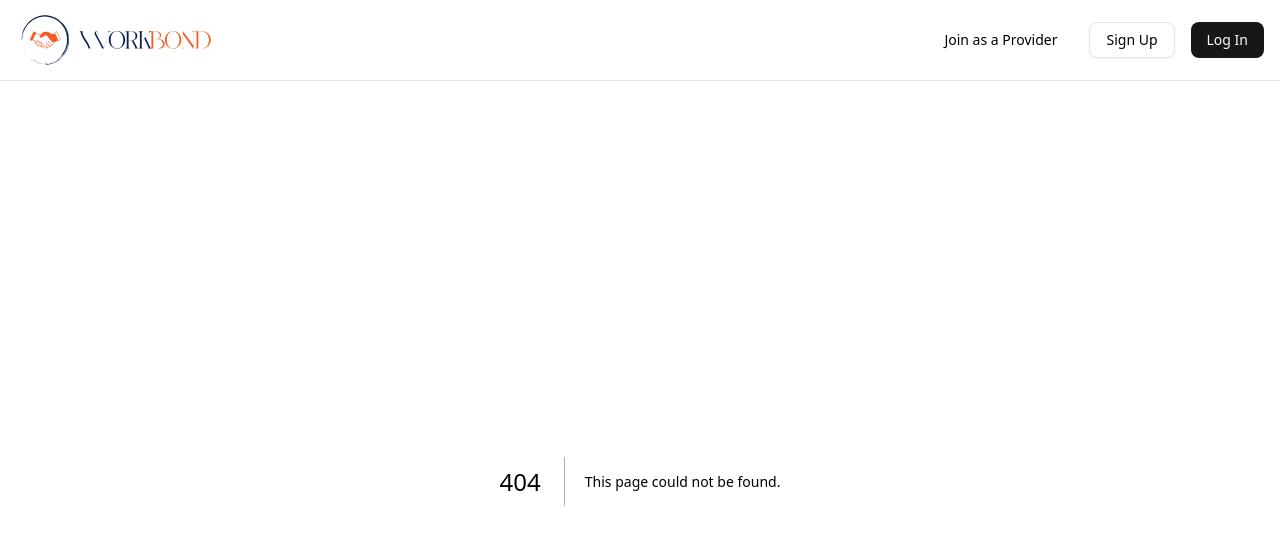
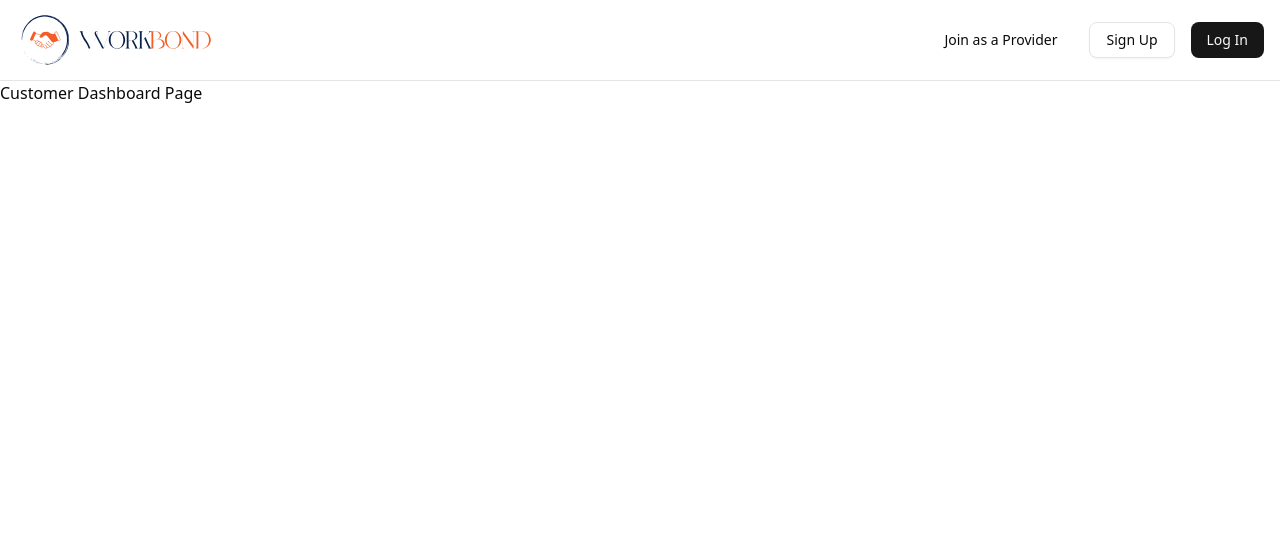
Before and after one commit to abimohan-31/WorkBond-client, a Next.js app: page /customer/dashboard in a window 1280 px wide. Before the commit this address had no page. Shown: the top 544 px of the page. Built offline with nearby package versions, Linux system fonts and the light colour scheme.

Commit message:
dashboard pages add for admin and customer roles

```diff
--- /dev/null
+++ b/src/app/admin/dashboard/page.tsx
@@ -0,0 +1,7 @@
+export default function AdminDashboard() {
+  return (
+    <div>
+      <h1>Admin Dashboard Page</h1>
+    </div>
+  );
+}
--- /dev/null
+++ b/src/app/customer/dashboard/page.tsx
@@ -0,0 +1,7 @@
+export default function CustomerDashboard() {
+  return (
+    <div>
+      <h1>Customer Dashboard Page</h1>
+    </div>
+  );
+}
```
